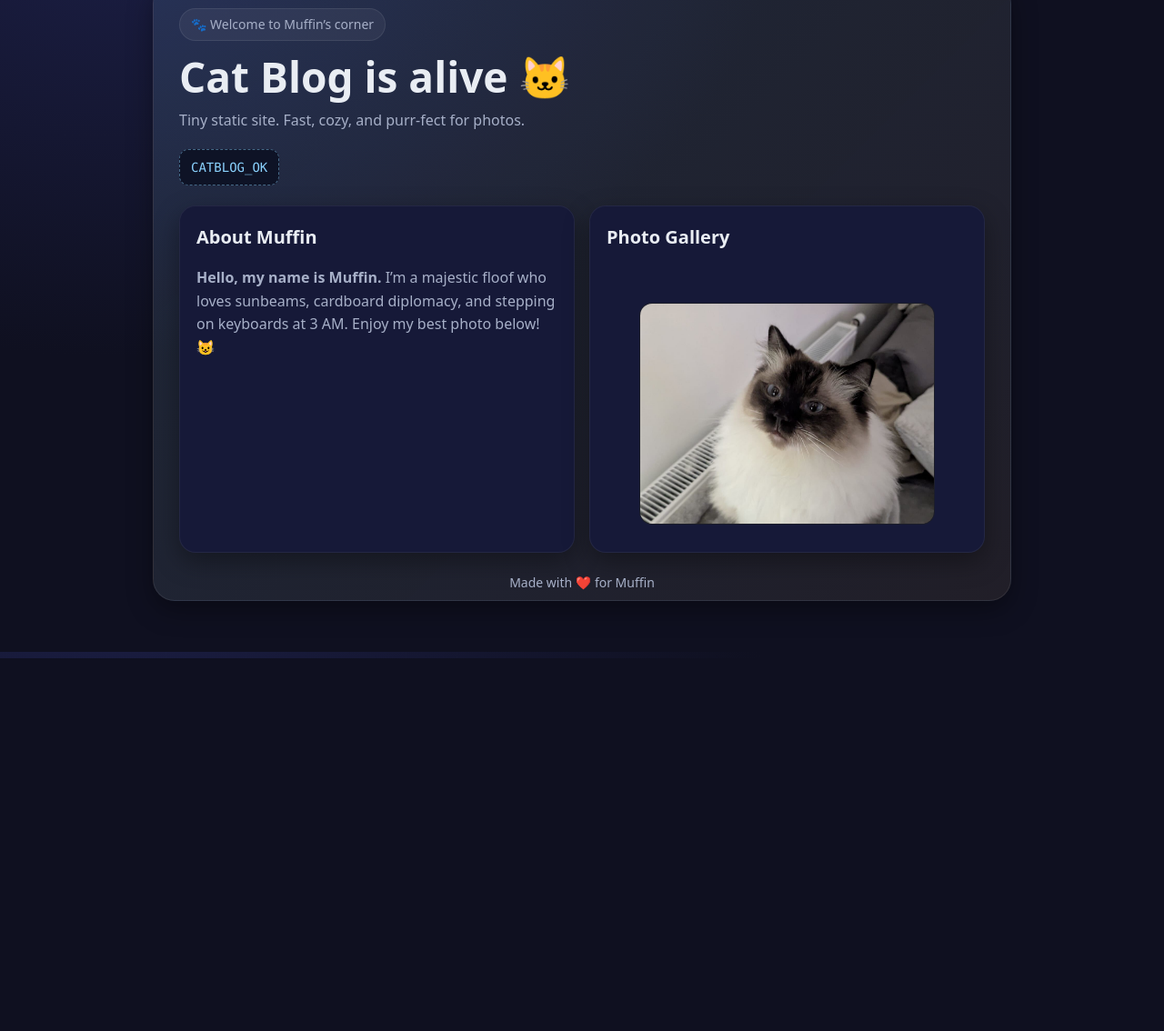
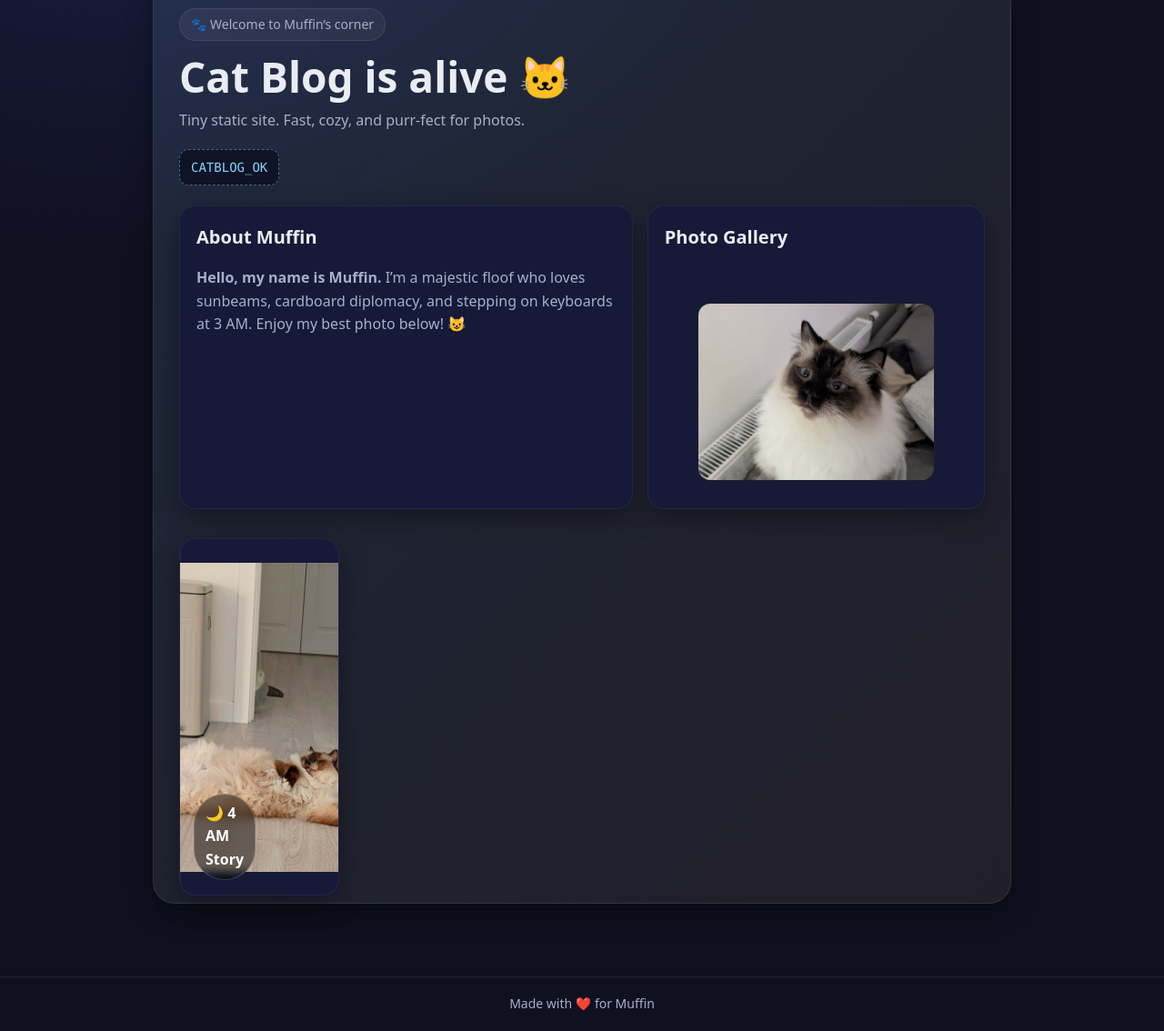
Before and after one commit to akshu78602/cat-blog, a plain HTML site: page site/index.html in a window 1280 px wide. Shown: the part 76-1210 px from the top of the page at 91% size. Before the commit the page ends 800 px from the top, so only its background shows below. Drawn offline with Linux system fonts and the light colour scheme.

Commit message:
add story

```diff
--- a/site/index.html
+++ b/site/index.html
@@ -18,6 +18,11 @@
       background:radial-gradient(1200px 800px at 10% -10%, #1b1e44 0%, var(--bg) 60%), var(--bg);
       color:var(--text); font:500 16px/1.6 system-ui,-apple-system,Segoe UI,Roboto,Inter,Helvetica,Arial
     }
+
+    /* sticky footer layout */
+    body{min-height:100vh; display:flex; flex-direction:column}
+    .wrap{flex:1}
+
     img{max-width:100%;height:auto;display:block}
     a{color:var(--accent);text-decoration:none} a:hover{text-decoration:underline}
     .wrap{max-width:980px;margin:56px auto;padding:0 18px}
@@ -40,35 +45,53 @@
     .inner{padding:18px}
     h3{margin:0 0 8px;font-size:20px}
     .muted{color:var(--muted)}
+    .pill{display:inline-flex;gap:6px;align-items:center;padding:6px 10px;border-radius:999px;background:rgba(255,255,255,.06);
+      border:1px solid rgba(255,255,255,.08);color:var(--muted);font-size:13px}
 
-    /* Gallery */
+    /* Gallery (OLD IMAGE KEPT) */
     .gallery{display:grid;grid-template-columns:repeat(auto-fill,minmax(220px,1fr));gap:14px;padding:14px}
     .photo{
       position:relative;border-radius:14px;overflow:hidden;border:1px solid rgba(255,255,255,.07);
       background:#0b0d1a;cursor:pointer;display:flex;align-items:center;justify-content:center;
-      aspect-ratio: 4 / 3; /* consistent card size */
+      aspect-ratio: 4 / 3;
     }
-    /* Fill the frame (may crop slightly) */
     .photo img{
-      width: 100%;
-      height: 100%;
-      object-fit: cover;        /* key change */
-      object-position: center;  /* keep subject centered */
-      transition: transform .25s ease;
+      width:100%;height:100%;object-fit:cover;object-position:center;transition:transform .25s ease;
     }
     .photo:hover img{transform:scale(1.02)}
 
-    .footer{color:var(--muted);text-align:center;font-size:14px;margin:22px 0 0}
-    .pill{display:inline-flex;gap:6px;align-items:center;padding:6px 10px;border-radius:999px;background:rgba(255,255,255,.06);
-      border:1px solid rgba(255,255,255,.08);color:var(--muted);font-size:13px}
+    /* 4 AM Story (NEW IMAGE WITH HOVER/TAP OVERLAY) */
+    .story-row{display:grid;grid-template-columns:repeat(12,1fr);gap:16px;margin-top:16px}
+    .story-card-img{grid-column:span 12}
+    .story-banner{position:relative;overflow:hidden;border-radius:14px;border:1px solid rgba(255,255,255,.07)}
+    .story-banner img{width:100%;height:340px;object-fit:cover;display:block;filter:saturate(1.05)}
+    .story-label{
+      position:absolute;left:14px;bottom:14px;background:rgba(0,0,0,.45);backdrop-filter:blur(4px);
+      border:1px solid rgba(255,255,255,.18);color:#fff;padding:8px 12px;border-radius:999px;font-weight:600
+    }
+    .story-overlay{
+      position:absolute;inset:0;display:flex;align-items:flex-end;
+      background:linear-gradient(0deg, rgba(0,0,0,.65) 0%, rgba(0,0,0,0) 55%);
+      color:#fff;padding:18px;opacity:0;transition:opacity .2s ease;
+    }
+    .story-overlay p{
+      margin:0;background:rgba(0,0,0,.35);border:1px solid rgba(255,255,255,.18);
+      padding:12px 14px;border-radius:12px;max-width:720px;font-size:15px;line-height:1.55
+    }
+    .story-banner:hover .story-overlay{opacity:1}
+    .story-banner.open .story-overlay{opacity:1} /* tap toggles on mobile */
+
+    /* sticky bottom footer */
+    .site-footer{
+      text-align:center;color:var(--muted);font-size:14px;
+      padding:18px 12px;margin-top:24px;border-top:1px solid rgba(255,255,255,.08)
+    }
 
     /* Lightbox */
     .lightbox{position:fixed;inset:0;background:rgba(0,0,0,.8);display:none;align-items:center;justify-content:center;padding:20px;z-index:999}
     .lightbox.open{display:flex}
     .lightbox img{
-      width:auto;height:auto;
-      max-width:min(92vw,1200px); max-height:82vh;
-      border-radius:16px;box-shadow:0 20px 60px rgba(0,0,0,.6)
+      width:auto;height:auto;max-width:min(92vw,1200px);max-height:82vh;border-radius:16px;box-shadow:0 20px 60px rgba(0,0,0,.6)
     }
     .lb-ui{position:fixed;inset:0;display:flex;align-items:center;justify-content:space-between;padding:20px}
     .lb-btn{background:rgba(255,255,255,.08);border:1px solid rgba(255,255,255,.18);color:#fff;border-radius:12px;padding:10px 14px;cursor:pointer}
@@ -85,6 +108,7 @@
       <div class="status">CATBLOG_OK</div>
 
       <div class="grid">
+        <!-- About -->
         <div class="card half">
           <div class="inner">
             <h3>About Muffin</h3>
@@ -95,18 +119,36 @@
           </div>
         </div>
 
+        <!-- Photo Gallery (OLD IMAGE KEPT) -->
         <div class="card half">
           <div class="inner">
             <h3>Photo Gallery</h3>
           </div>
           <div id="gallery" class="gallery"></div>
         </div>
+
+        <!-- NEW: 4 AM Story image with hover/tap overlay -->
+        <div class="story-row">
+          <div class="card story-card-img">
+            <a class="story-banner" id="storyBanner" href="#fouram" aria-label="Read Muffin’s 4 AM Story">
+              <!-- replace with your image file -->
+              <img src="4am.jpg" alt="Muffin at 4 AM, cozy night scene">
+              <div class="story-label">🌙 4 AM Story</div>
+              <div class="story-overlay">
+                <p>
+                  4 AM. The house is quiet. A soft thump—then tiny paws on the hallway runner.
+                  Muffin pauses at the window like the night is a show just for her.
+                  One stretch, one yawn, a sprint across the couch… and back to bed, purring like rain.
+                </p>
+              </div>
+            </a>
+          </div>
+        </div>
       </div>
-
-      <p class="footer"> Made with ❤️ for Muffin</p>
     </section>
   </div>
 
+  <!-- Lightbox -->
   <div id="lightbox" class="lightbox" aria-modal="true" role="dialog">
     <div class="lb-ui">
       <button id="prev" class="lb-btn" aria-label="Previous">⟨ Prev</button>
@@ -116,10 +158,13 @@
     <img id="lbimg" alt="Muffin photo" />
   </div>
 
+  <!-- sticky bottom footer -->
+  <footer class="site-footer">Made with ❤️ for Muffin</footer>
+
   <script>
-    /* Minimal config — put the image beside index.html or set IMG_PATH to "site/" etc. */
-    const IMAGES  = ["test.jpg"];  // add more: ["IMG_8793.png","muffin2.jpg",...]
-    const IMG_PATH = "";               // e.g. "site/" if files are in ./site/
+    /* Keep OLD IMAGE in gallery here */
+    const IMAGES  = ["test.jpg"];   // add more like ["test.jpg","muffin2.jpg"]
+    const IMG_PATH = "";            // folder path if not next to index.html
 
     const gallery = document.getElementById('gallery');
     const lb = document.getElementById('lightbox');
@@ -135,12 +180,11 @@
     function next(){ idx = (idx + 1) % IMAGES.length; lbimg.src = IMG_PATH + IMAGES[idx]; }
     function prev(){ idx = (idx - 1 + IMAGES.length) % IMAGES.length; lbimg.src = IMG_PATH + IMAGES[idx]; }
 
-    // Build gallery
+    // Build gallery (OLD IMAGE shows here)
     IMAGES.forEach((name,i)=>{
       const fig = document.createElement('figure'); fig.className = 'photo';
       const img = document.createElement('img');
-      img.loading = 'lazy';
-      img.decoding = 'async';
+      img.loading = 'lazy'; img.decoding = 'async';
       img.alt = 'Muffin photo';
       img.src = IMG_PATH + name;
       fig.appendChild(img);
@@ -159,6 +203,12 @@
       if(e.key==='ArrowRight') next();
       if(e.key==='ArrowLeft') prev();
     });
+
+    // Mobile: tap story image to toggle overlay (hover works on desktop)
+    const storyBanner = document.getElementById('storyBanner');
+    storyBanner.addEventListener('click', (e)=>{
+      if(!(e.ctrlKey || e.metaKey)) { e.preventDefault(); storyBanner.classList.toggle('open'); }
+    }, {passive:false});
   </script>
 </body>
 </html>
```
Also changed, not shown: site/4am.jpg (added).
